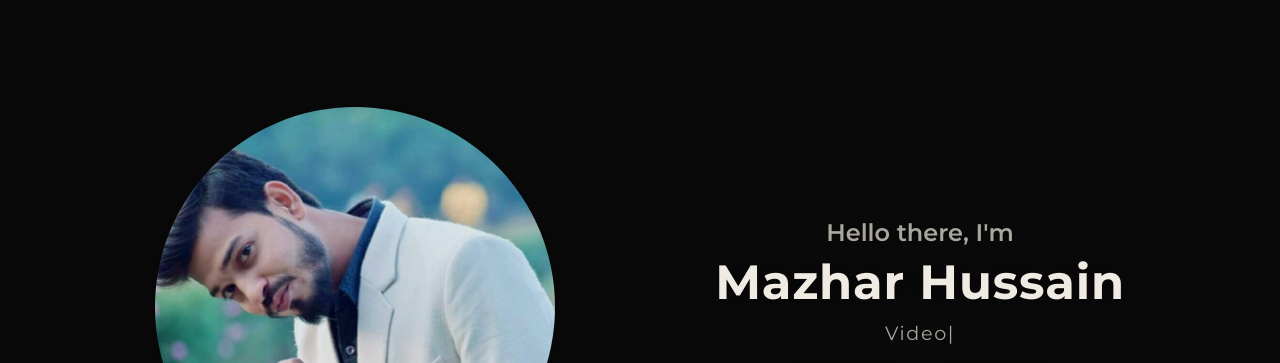
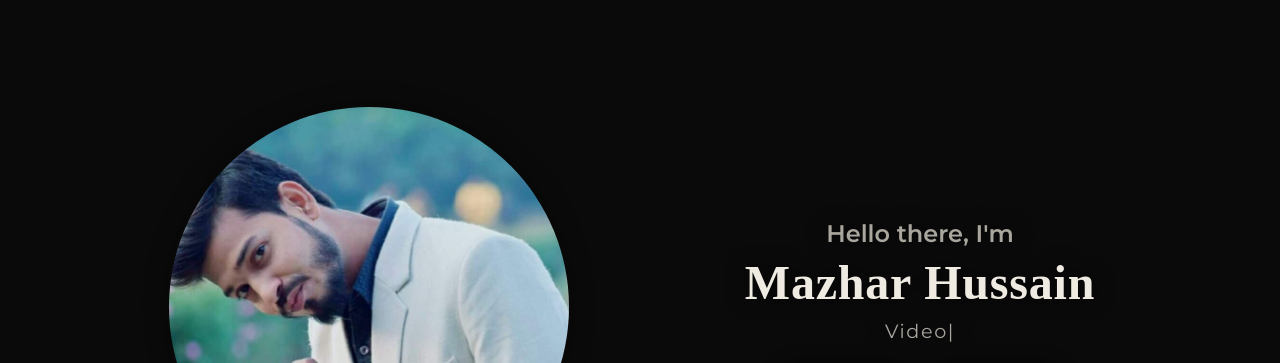
Before and after one commit to jadupersonal/mazhar-porfolio, a plain HTML site: page index.html in a window 1280 px wide. Shown: the part 99-462 px from the top of the page. Drawn offline with nearby package versions, Linux system fonts and the light colour scheme.

Commit message:
font added

```diff
--- a/style.css
+++ b/style.css
@@ -317,6 +317,7 @@ section {
     margin-bottom: 0.6rem;
     text-shadow: 0 0 20px rgba(0,0,0, 0.744);
     letter-spacing: 0.05rem;
+    font-family: 'poppin';
 }
 
 #socials_container {
```
